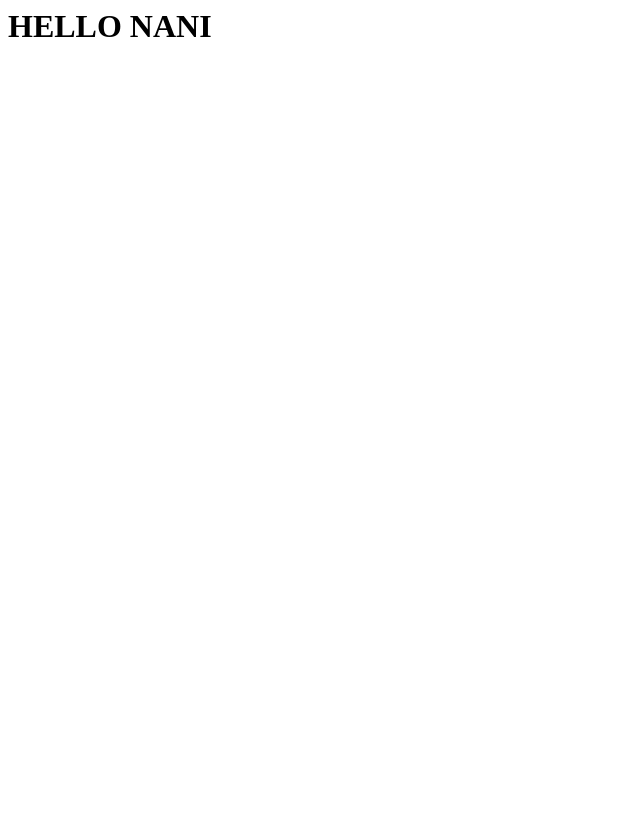
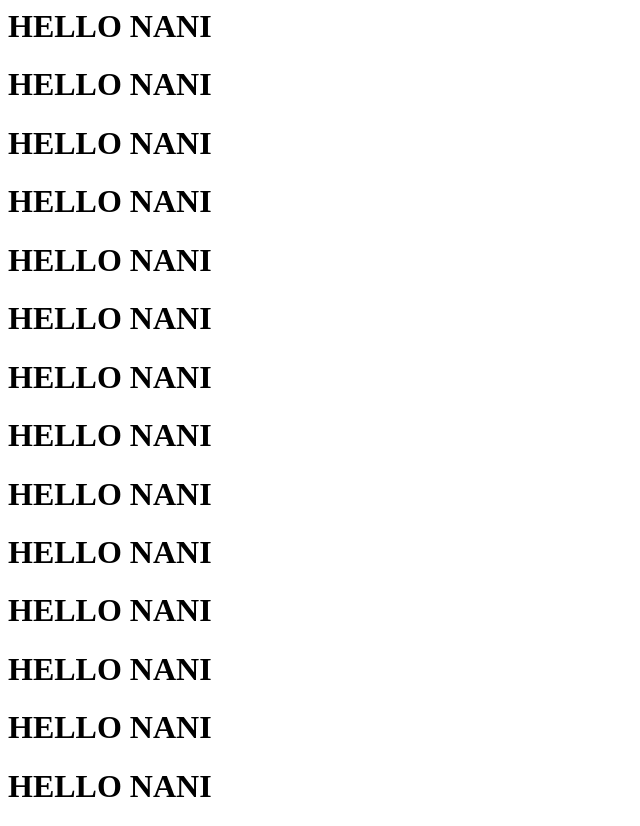
Before and after one commit to nani901050/hellonani, a plain HTML site: page index.html in a window 1280 px wide. Shown: the whole page, without its empty margins (0-640 px from the left). Before the commit the page ends 800 px from the top, so only its background shows below. Drawn offline with Linux system fonts and the light colour scheme.

Commit message:
Update index.html

```diff
--- a/index.html
+++ b/index.html
@@ -2,5 +2,18 @@
 <html>
 <head>
 <h1> HELLO NANI </h1>
+  <h1> HELLO NANI </h1>
+  <h1> HELLO NANI </h1>
+  <h1> HELLO NANI </h1>
+  <h1> HELLO NANI </h1>
+  <h1> HELLO NANI </h1>
+  <h1> HELLO NANI </h1>
+  <h1> HELLO NANI </h1>
+  <h1> HELLO NANI </h1>
+  <h1> HELLO NANI </h1>
+  <h1> HELLO NANI </h1>
+  <h1> HELLO NANI </h1>
+  <h1> HELLO NANI </h1>
+  <h1> HELLO NANI </h1>
 </head>
 </html>
```
